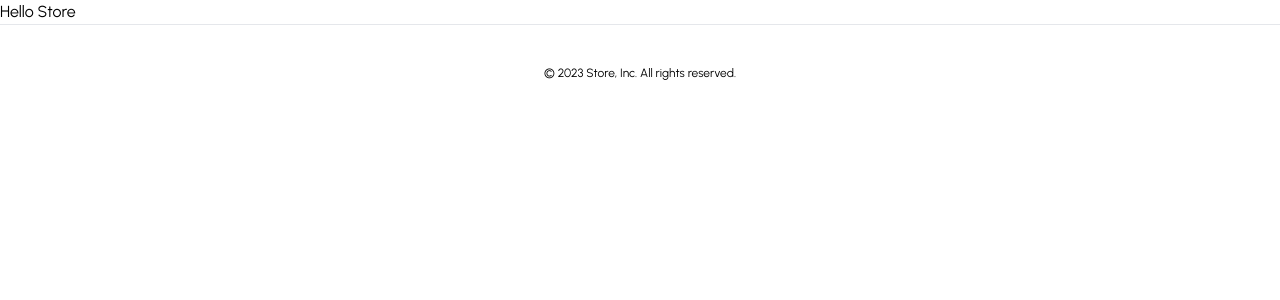
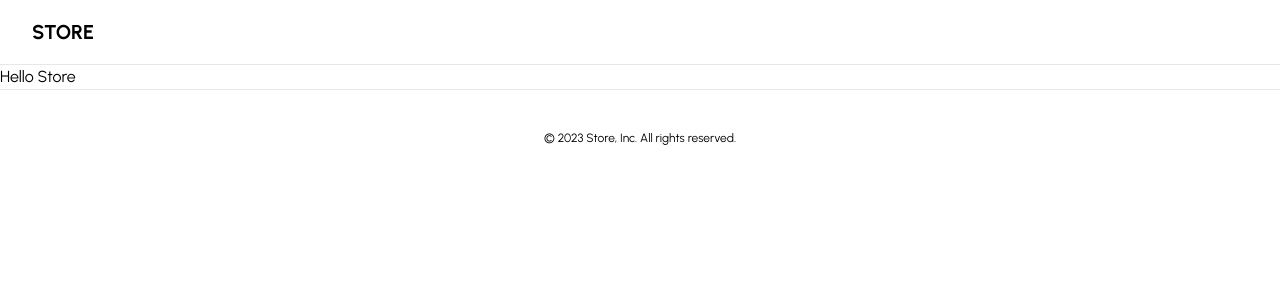
Before and after one commit to WNagorny/ecommerce-store, a Next.js app: page / in a window 1280 px wide. Shown: the top 300 px of the page. Built offline with nearby package versions, Linux system fonts and the light colour scheme.

Commit message:
added Navbar component

```diff
--- a/app/layout.tsx
+++ b/app/layout.tsx
@@ -1,8 +1,9 @@
-import Footer from '@/components/footer'
 import './globals.css'
 import type { Metadata } from 'next'
 import {Urbanist } from 'next/font/google'
 
+import Navbar from '@/components/navbar'
+import Footer from '@/components/footer'
 
 const font =Urbanist({ subsets: ['latin'] })
 
@@ -19,6 +20,7 @@ export default function RootLayout({
   return (
     <html lang="en">
       <body className={font.className}>
+        <Navbar/>
         {children}
         <Footer />
       </body>
--- /dev/null
+++ b/components/navbar.tsx
@@ -0,0 +1,22 @@
+import Link from "next/link";
+
+import Container from "@/components/ui/container";
+
+
+
+const Navbar = async () => {
+
+  return (
+    <div className="border-b">
+      <Container>
+        <div className="relative px-4 sm:px-6 lg:px-8 flex h-16 items-center">
+          <Link href="/" className="ml-4 flex lg:ml-0 gap-x-2">
+            <p className="font-bold text-xl">STORE</p>
+          </Link>
+        </div>
+      </Container>
+    </div>
+  );
+};
+
+export default Navbar;
--- /dev/null
+++ b/components/ui/container.tsx
@@ -0,0 +1,15 @@
+interface ContainerProps {
+   children: React.ReactNode;
+ }
+
+ const Container: React.FC<ContainerProps> = ({
+   children
+ }) => {
+   return (
+     <div className="mx-auto max-w-7xl">
+       {children}
+     </div>
+    );
+ };
+
+ export default Container;
```
